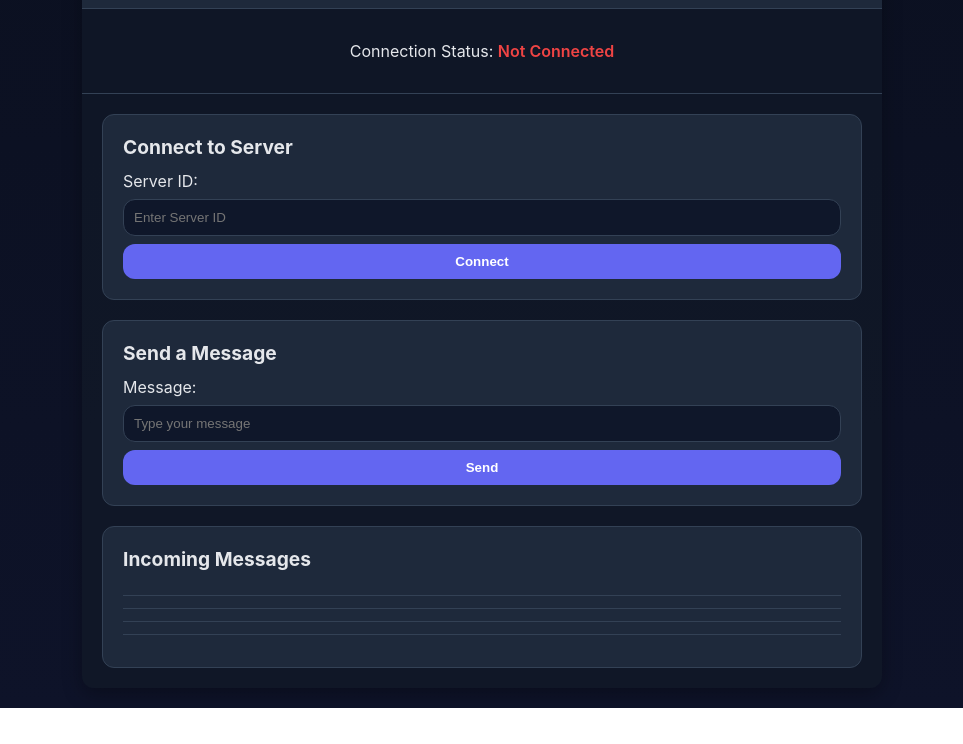
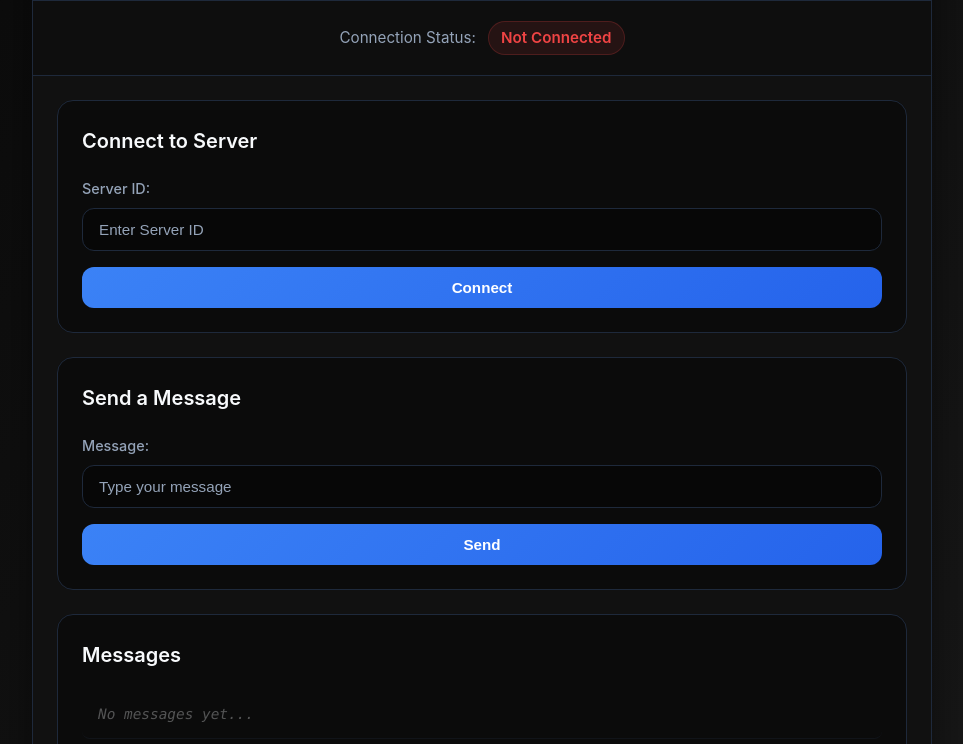
Before and after one commit to jpizzzel/ee31_websocket_page, a plain HTML site: page index.html in a window 1280 px wide. Shown: the part 134-878 px from the top of the page, without its empty margins (158-1121 px from the left). Before the commit the page ends 842 px from the top, so only its background shows below. Drawn offline with Linux system fonts and the light colour scheme.

Commit message:
finalized version of websocket page

```diff
--- a/index.html
+++ b/index.html
@@ -34,7 +34,7 @@
       </form>
 
       <section class="card messages">
-        <h2>Incoming Messages</h2>
+        <h2>Messages</h2>
         <div id="messages">
           <p id="msg-1"></p>
           <p id="msg-2"></p>
--- a/index.js
+++ b/index.js
@@ -25,17 +25,20 @@ function connectToServer(e) {
   websocketConnection.addEventListener("message", (event) => {
     const msg = String(event.data ?? "");
     // FILTER: only keep messages that include the current server ID
-    if (!currentServerId || !msg.includes(currentServerId)) return;
+    // If no server ID is provided, show all messages
+    if (currentServerId && !msg.includes(currentServerId)) return;
 
     // Enqueue the filtered message (most recent at top, max 5)
     messageQueue.pop();
-    messageQueue.unshift(msg);
+    messageQueue.unshift(`[RECEIVED] ${msg}`);
     renderMessages(messageQueue);
   });
 }
 
 function connectionOpen() {
-  document.getElementById("connection-status").innerText = "Connected";
+  const statusElement = document.getElementById("connection-status");
+  statusElement.innerText = "Connected";
+  statusElement.className = "status-indicator connected";
   // Send the server ID once connected (if required by your backend)
   const id = currentServerId || document.getElementById("server-id").value.trim();
   if (id) {
@@ -45,7 +48,9 @@ function connectionOpen() {
 
 function connectionClosed() {
   websocketConnection = undefined;
-  document.getElementById("connection-status").innerText = "Not Connected";
+  const statusElement = document.getElementById("connection-status");
+  statusElement.innerText = "Not Connected";
+  statusElement.className = "status-indicator";
 }
 
 function renderMessages(messages) {
@@ -64,7 +69,16 @@ function sendMessage(e) {
   const input = document.getElementById("send-message-input");
   const text = input.value;
   if (text.trim() === "") return;
+
+  // Send the message
   websocketConnection.send(text);
+
+  // Display the sent message in the message queue
+  messageQueue.pop();
+  messageQueue.unshift(`[SENT] ${text}`);
+  renderMessages(messageQueue);
+
+  // Clear the input
   input.value = "";
 }
 
--- a/styles.css
+++ b/styles.css
@@ -1,108 +1,210 @@
 
 /* styles.css */
 :root {
-  --bg: #0b1020;
-  --bg-2: #0e1329;
-  --card: #1e293b;
-  --text: #e5e7eb;
-  --accent: #6366f1;
-  --border: #334155;
-  --success: #16a34a;
+  --bg: #0a0a0a;
+  --bg-2: #1a1a1a;
+  --card: #111111;
+  --text: #f8fafc;
+  --text-muted: #94a3b8;
+  --accent: #3b82f6;
+  --accent-hover: #2563eb;
+  --border: #1e293b;
+  --success: #10b981;
   --danger: #ef4444;
-  --radius: 12px;
-  --shadow: 0 6px 20px rgba(0,0,0,0.3);
+  --warning: #f59e0b;
+  --radius: 16px;
+  --shadow: 0 10px 25px rgba(0,0,0,0.4);
+  --shadow-lg: 0 20px 40px rgba(0,0,0,0.5);
 }
 
-* { box-sizing: border-box; }
+* {
+  box-sizing: border-box;
+}
 
 body {
   margin: 0;
-  font-family: 'Inter', sans-serif;
+  font-family: -apple-system, BlinkMacSystemFont, 'Segoe UI', 'Roboto', 'Oxygen', 'Ubuntu', 'Cantarell', sans-serif;
   color: var(--text);
-  background: linear-gradient(180deg, var(--bg) 0%, var(--bg-2) 100%);
+  background: linear-gradient(135deg, var(--bg) 0%, var(--bg-2) 100%);
   display: flex;
   justify-content: center;
   align-items: center;
   min-height: 100vh;
-  padding: 20px;
+  padding: 24px;
+  line-height: 1.6;
 }
 
 .app {
   width: 100%;
-  max-width: 800px;
-  background: rgba(17, 24, 39, 0.8);
+  max-width: 900px;
+  background: var(--card);
   border-radius: var(--radius);
-  box-shadow: var(--shadow);
+  box-shadow: var(--shadow-lg);
   overflow: hidden;
+  border: 1px solid var(--border);
 }
 
 .header {
-  padding: 20px;
-  background: var(--card);
+  padding: 32px 24px;
+  background: linear-gradient(135deg, var(--card) 0%, #1a1a1a 100%);
   border-bottom: 1px solid var(--border);
   text-align: center;
 }
 
+.header h1 {
+  margin: 0;
+  font-size: 1.75rem;
+  font-weight: 700;
+  background: linear-gradient(135deg, var(--text) 0%, var(--text-muted) 100%);
+  -webkit-background-clip: text;
+  -webkit-text-fill-color: transparent;
+  background-clip: text;
+}
+
 .status {
-  padding: 16px;
+  padding: 20px 24px;
   text-align: center;
   border-bottom: 1px solid var(--border);
+  background: rgba(0,0,0,0.2);
+}
+
+.status p {
+  margin: 0;
+  font-size: 0.95rem;
+  color: var(--text-muted);
 }
 
 .status-indicator {
   font-weight: 600;
   color: var(--danger);
+  padding: 4px 12px;
+  border-radius: 20px;
+  background: rgba(239, 68, 68, 0.1);
+  border: 1px solid rgba(239, 68, 68, 0.2);
+  display: inline-block;
+  margin-left: 8px;
+}
+
+.status-indicator.connected {
+  color: var(--success);
+  background: rgba(16, 185, 129, 0.1);
+  border-color: rgba(16, 185, 129, 0.2);
 }
 
 .content {
   display: grid;
-  gap: 20px;
-  padding: 20px;
+  gap: 24px;
+  padding: 24px;
 }
 
 .card {
-  background: var(--card);
-  padding: 20px;
+  background: rgba(0,0,0,0.3);
+  padding: 24px;
   border-radius: var(--radius);
   border: 1px solid var(--border);
+  backdrop-filter: blur(10px);
+  transition: all 0.3s ease;
+}
+
+.card:hover {
+  border-color: rgba(59, 130, 246, 0.3);
+  box-shadow: 0 8px 25px rgba(0,0,0,0.2);
 }
 
 .card h2 {
   margin-top: 0;
-  margin-bottom: 12px;
-  font-size: 1.2rem;
-}
-
-input, button {
-  width: 100%;
-  padding: 10px;
-  margin-top: 8px;
-  border-radius: var(--radius);
-  border: 1px solid var(--border);
-  background: #0f172a;
+  margin-bottom: 20px;
+  font-size: 1.25rem;
+  font-weight: 600;
   color: var(--text);
 }
 
+label {
+  display: block;
+  margin-bottom: 8px;
+  font-weight: 500;
+  color: var(--text-muted);
+  font-size: 0.9rem;
+}
+
+input {
+  width: 100%;
+  padding: 12px 16px;
+  margin-bottom: 16px;
+  border-radius: 12px;
+  border: 1px solid var(--border);
+  background: rgba(0,0,0,0.4);
+  color: var(--text);
+  font-size: 0.95rem;
+  transition: all 0.2s ease;
+}
+
+input:focus {
+  outline: none;
+  border-color: var(--accent);
+  background: rgba(0,0,0,0.6);
+  box-shadow: 0 0 0 3px rgba(59, 130, 246, 0.1);
+}
+
+input::placeholder {
+  color: var(--text-muted);
+}
+
 button {
-  background: var(--accent);
+  width: 100%;
+  padding: 12px 20px;
+  border-radius: 12px;
   border: none;
+  background: linear-gradient(135deg, var(--accent) 0%, var(--accent-hover) 100%);
   color: white;
   font-weight: 600;
+  font-size: 0.95rem;
   cursor: pointer;
-  transition: background 0.2s;
+  transition: all 0.2s ease;
+  position: relative;
+  overflow: hidden;
 }
 
 button:hover {
-  background: #4f46e5;
+  transform: translateY(-1px);
+  box-shadow: 0 8px 20px rgba(59, 130, 246, 0.3);
+}
+
+button:active {
+  transform: translateY(0);
+}
+
+.messages {
+  min-height: 200px;
 }
 
 .messages p {
-  padding: 6px 0;
+  padding: 12px 16px;
   border-bottom: 1px solid var(--border);
   margin: 0;
-  font-family: 'JetBrains Mono', monospace;
+  font-family: 'SF Mono', 'Monaco', 'Inconsolata', 'Roboto Mono', monospace;
+  font-size: 0.9rem;
+  background: rgba(0,0,0,0.2);
+  border-radius: 8px;
+  margin-bottom: 8px;
+  transition: all 0.2s ease;
+}
+
+.messages p:hover {
+  background: rgba(0,0,0,0.3);
+  transform: translateX(4px);
 }
 
 .messages p:last-child {
   border-bottom: none;
+  margin-bottom: 0;
 }
+
+.messages p:empty {
+  opacity: 0.3;
+  font-style: italic;
+}
+
+.messages p:empty::before {
+  content: "No messages yet...";
+}
```
